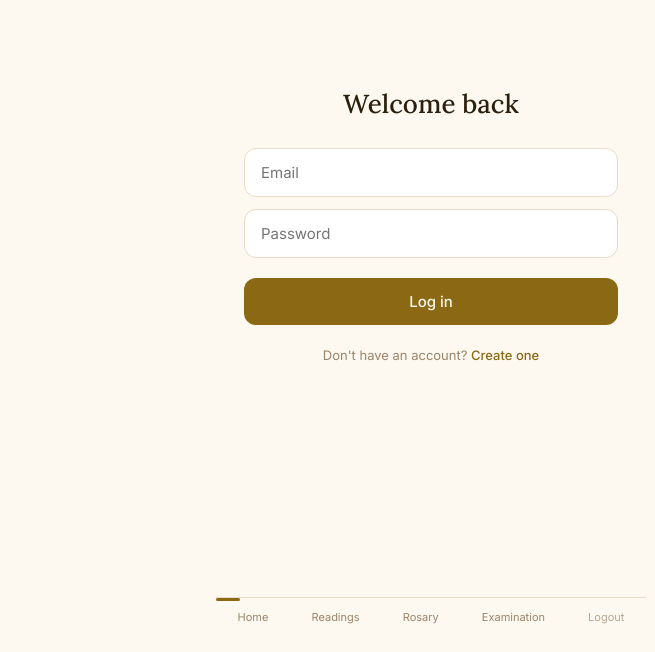
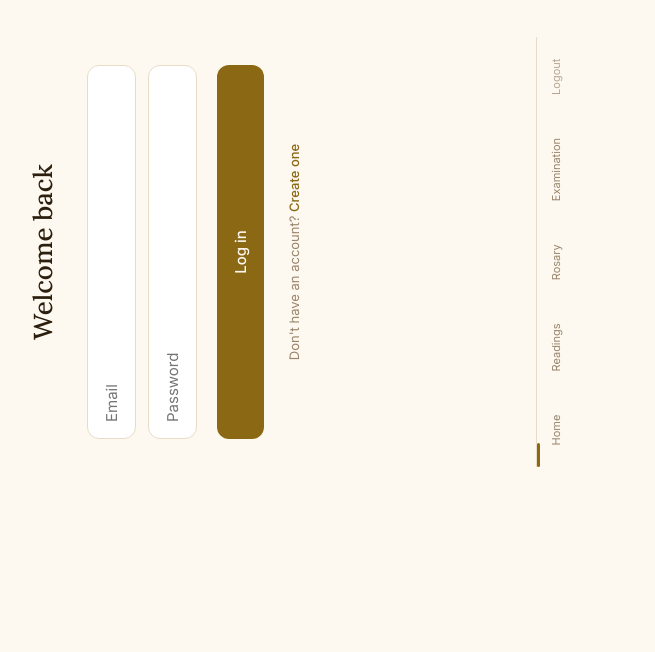
Before and after one commit to dorianzelaya/catholic-companion, a React (Vite) app in the folder frontend/: page /login in a window 1280 px wide. Shown: the part 148-800 px from the top of the page, without its empty margins (209-864 px from the left). Built offline with nearby package versions, Linux system fonts and the light colour scheme.

Commit message:
counter-rotate page in landscape to force portrait layout

```diff
--- a/frontend/src/index.css
+++ b/frontend/src/index.css
@@ -989,3 +989,16 @@ html {
   display: flex;
   flex-direction: column;
 }
+
+@media screen and (orientation: landscape) {
+  html {
+    transform: rotate(-90deg);
+    transform-origin: left top;
+    width: 100svh;
+    height: 100svw;
+    overflow-x: hidden;
+    position: fixed;
+    top: 100%;
+    left: 0;
+  }
+}
```
